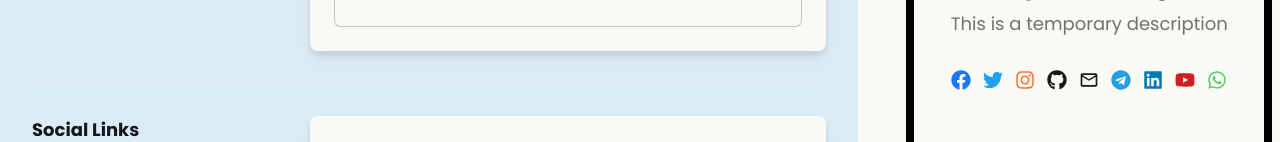
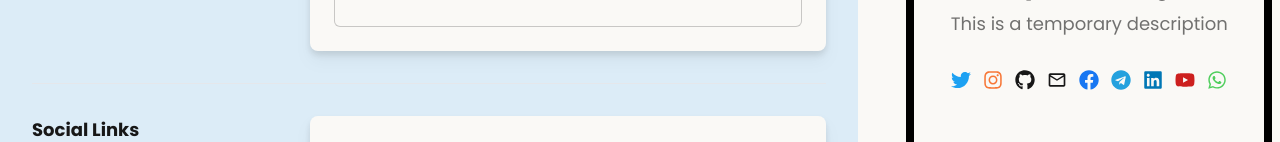
Before and after one commit to muhkyle17/creator-social-profile, a Next.js app: page / in a window 1280 px wide. Shown: the part 315-457 px from the top of the page. Built offline with nearby package versions, Linux system fonts and the light colour scheme.

Commit message:
Add buttons for each social media

```diff
--- a/src/app/components/SocialProfilePreview/SocialProfilePreview.jsx
+++ b/src/app/components/SocialProfilePreview/SocialProfilePreview.jsx
@@ -63,15 +63,60 @@ const SocialProfilePreview = () => {
               </div>
 
               <div className='flex flex-row gap-3 text-xl'>
-                <FaFacebook className='text-[#1877F2]' />
-                <FaTwitter className='text-[#1DA1F2]' />
-                <FaInstagram className='text-[#f77737]' />
-                <FaGithub />
-                <MdOutlineMailOutline />
-                <FaTelegram className='text-[#24A1DE]' />
-                <FaLinkedin className='text-[#0077B5]' />
-                <FaYoutube className='text-[#CD201F]' />
-                <FaWhatsapp className='text-[#4FCE5D]' />
+                <button
+                  type='button'
+                  className='cursor-pointer'
+                  onClick={() => console.log(`You clicked the ${'button'}`)}>
+                  <FaTwitter className='text-[#1DA1F2]' />
+                </button>
+                <button
+                  type='button'
+                  className='cursor-pointer'
+                  onClick={() => console.log(`You clicked the ${'button'}`)}>
+                  <FaInstagram className='text-[#f77737]' />
+                </button>
+                <button
+                  type='button'
+                  className='cursor-pointer'
+                  onClick={() => console.log(`You clicked the ${'button'}`)}>
+                  <FaGithub />
+                </button>
+                <button
+                  type='button'
+                  className='cursor-pointer'
+                  onClick={() => console.log(`You clicked the ${'button'}`)}>
+                  <MdOutlineMailOutline />
+                </button>
+                <button
+                  type='button'
+                  className='cursor-pointer'
+                  onClick={() => console.log(`You clicked the ${'button'}`)}>
+                  <FaFacebook className='text-[#1877F2]' />
+                </button>
+                <button
+                  type='button'
+                  className='cursor-pointer'
+                  onClick={() => console.log(`You clicked the ${'button'}`)}>
+                  <FaTelegram className='text-[#24A1DE]' />
+                </button>
+                <button
+                  type='button'
+                  className='cursor-pointer'
+                  onClick={() => console.log(`You clicked the ${'button'}`)}>
+                  <FaLinkedin className='text-[#0077B5]' />
+                </button>
+                <button
+                  type='button'
+                  className='cursor-pointer'
+                  onClick={() => console.log(`You clicked the ${'button'}`)}>
+                  <FaYoutube className='text-[#CD201F]' />
+                </button>
+                <button
+                  type='button'
+                  className='cursor-pointer'
+                  onClick={() => console.log(`You clicked the ${'button'}`)}>
+                  <FaWhatsapp className='text-[#4FCE5D]' />
+                </button>
               </div>
             </div>
           </div>
```
